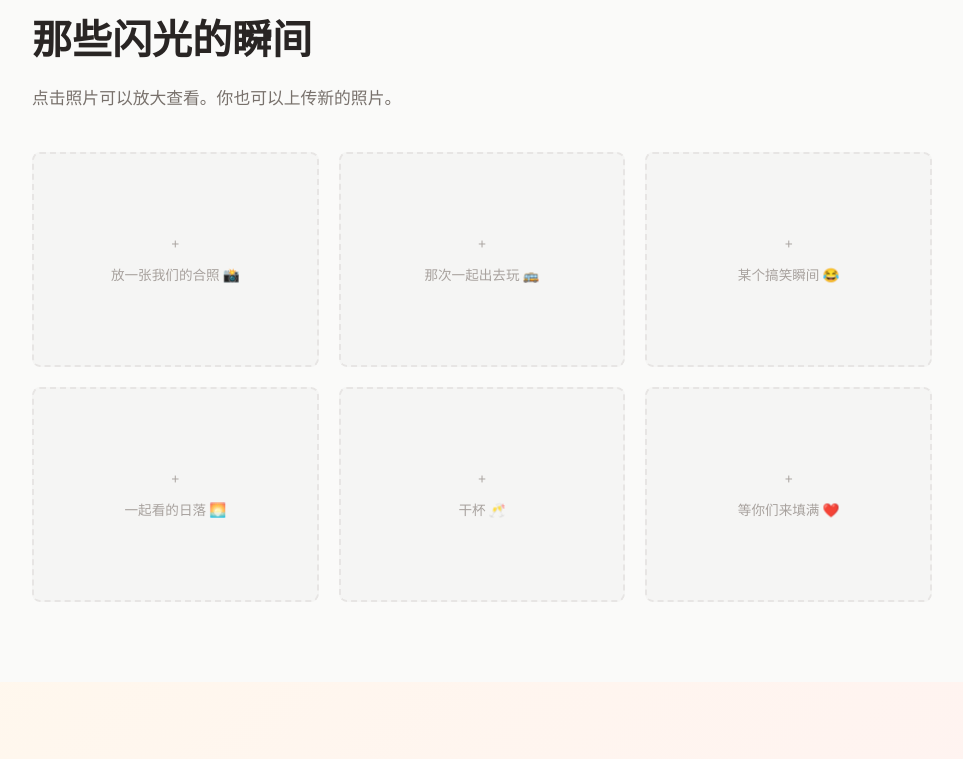
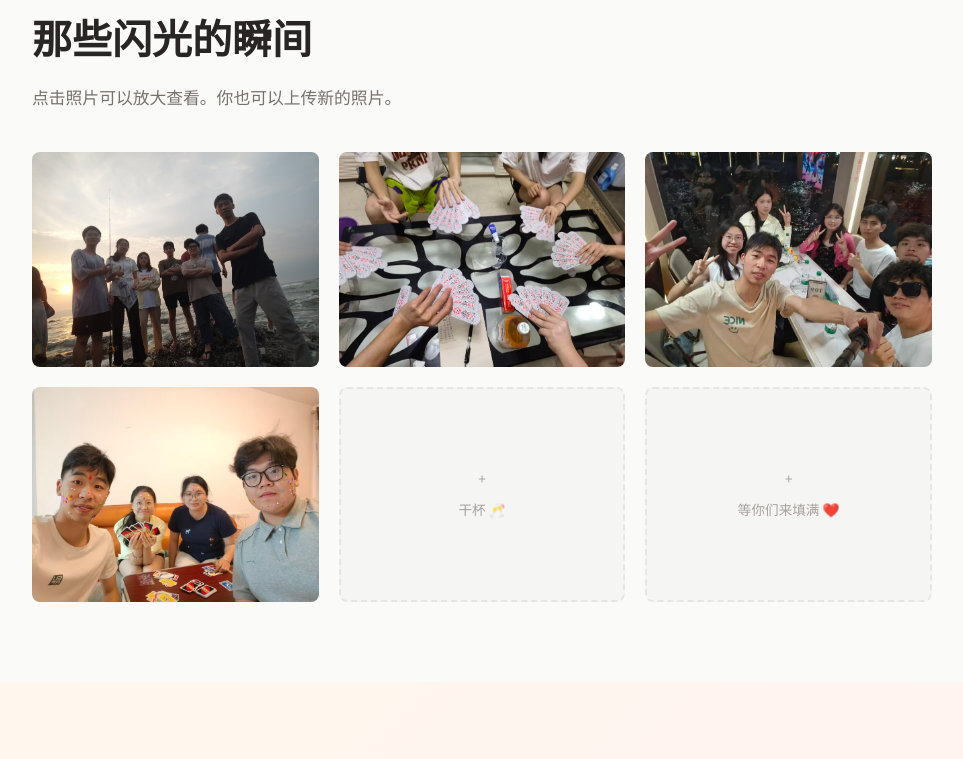
Before and after one commit to 1450137195-tech/1450137195-tech.github.io, a plain HTML site: page index.html in a window 1280 px wide. Shown: the part 2863-3622 px from the top of the page, without its empty margins (158-1121 px from the left). Drawn offline with Linux system fonts and the light colour scheme.

Commit message:
Update index.html

```diff
--- a/index.html
+++ b/index.html
@@ -681,10 +681,10 @@ function showToast(msg){
 
 // ==================== Gallery (Event Delegation) ====================
 var defaultMemories=[
-  {src:'./1.jpg',caption:'放一张我们的合照 📸',placeholder:true},
-  {src:'./2.jpg',caption:'那次一起出去玩 🚌',placeholder:true},
-  {src:'./3.jpg',caption:'某个搞笑瞬间 😂',placeholder:true},
-  {src:'./4.jpg',caption:'一起看的日落 🌅',placeholder:true},
+  {src:'./1.jpg',caption:'放一张我们的合照 📸'},
+  {src:'./2.jpg',caption:'那次一起出去玩 🚌'},
+  {src:'./3.jpg',caption:'某个搞笑瞬间 😂'},
+  {src:'./4.jpg',caption:'一起看的日落 🌅'},
   {src:'',caption:'干杯 🥂',placeholder:true},
   {src:'',caption:'等你们来填满 ❤️',placeholder:true}
 ];
@@ -971,10 +971,3 @@ document.addEventListener('keydown',function(e){
 </script>
 </body>
 </html>
-
-
-<!-- 图片加载测试 -->
-<div style="margin:50px;">
-  <h3>测试图1</h3>
-  <img src="./1.jpg" style="width:200px;border:1px solid red;">
-</div>
```
